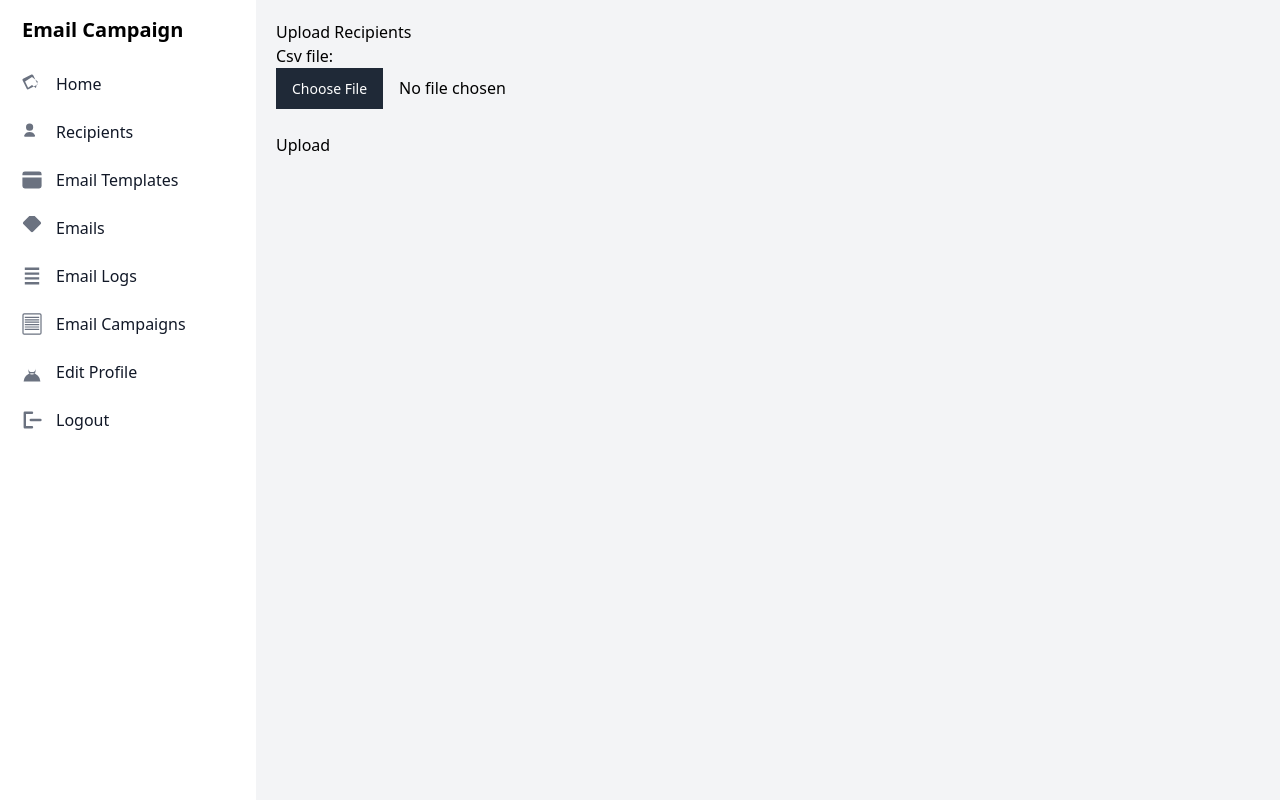
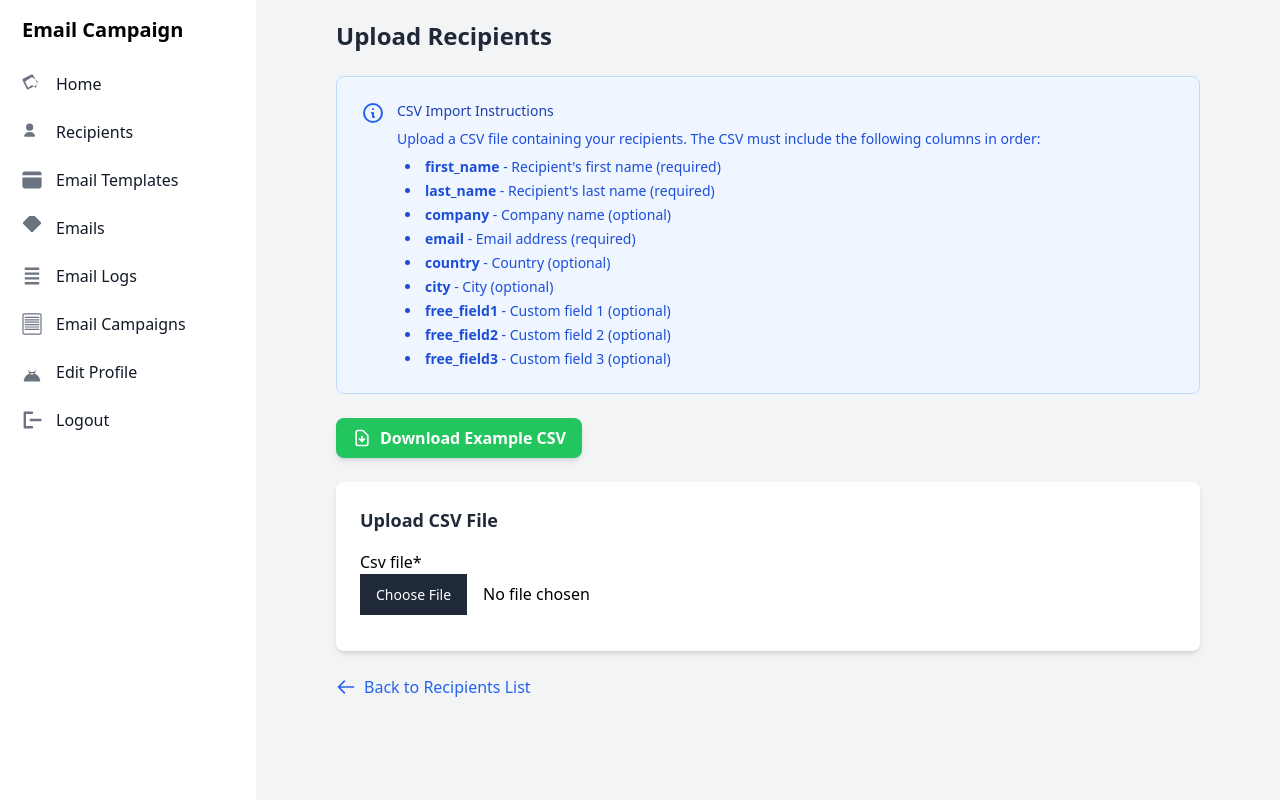
Before and after one commit to StjepanBosnjakovic/djangoMailer, a Django app: page /recipients/upload/ in a window 1280 px wide. Run offline with Django 5.2, Linux system fonts and the light colour scheme; the visitor is signed in with stand-in values (Sample User, id 1); data that the repository does not hold is empty; some libraries are stand-ins or nearby versions.

Commit message:
Add recipient import page redesign with example CSV download
- Redesigned recipient upload page with consistent Tailwind CSS styling
- Added instructions card explaining required CSV columns
- Implemented example CSV download functionality with sample data
- Added download button for users to get a template CSV file
- Improved messages display with color-coded styling
- Added back navigation link to recipient list
- Used crispy forms for better form rendering

```diff
--- a/campaign/templates/recipient_upload.html
+++ b/campaign/templates/recipient_upload.html
@@ -1,25 +1,78 @@
 {% extends 'base.html' %}
+{% load crispy_forms_tags %}
 
-{% block title %}Email Templates{% endblock %}
+{% block title %}Upload Recipients{% endblock %}
 
 {% block content %}
-<head>
-    <title>Upload Recipients</title>
-</head>
-<body>
-    <h1>Upload Recipients</h1>
+<div class="container mx-auto px-4 max-w-4xl">
+    <h1 class="text-2xl font-bold mb-6 text-gray-800 dark:text-gray-100">Upload Recipients</h1>
+
+    <!-- Messages -->
     {% if messages %}
-    <ul>
+    <div class="mb-6">
         {% for message in messages %}
-        <li>{{ message }}</li>
+        <div class="p-4 rounded-lg mb-3 {% if message.tags == 'success' %}bg-green-100 text-green-700 dark:bg-green-800 dark:text-green-200{% elif message.tags == 'error' %}bg-red-100 text-red-700 dark:bg-red-800 dark:text-red-200{% else %}bg-blue-100 text-blue-700 dark:bg-blue-800 dark:text-blue-200{% endif %}">
+            {{ message }}
+        </div>
         {% endfor %}
-    </ul>
+    </div>
     {% endif %}
-    <form method="post" enctype="multipart/form-data">
-        {% csrf_token %}
-        {{ form.csv_file.label_tag }}<br>
-        {{ form.csv_file }}<br><br>
-        <button type="submit" class=""w-full py-2 px-4 bg-blue-600 text-white rounded-md hover:bg-blue-700 focus:outline-none"">Upload</button>
-    </form>
-</body>
+
+    <!-- Instructions Card -->
+    <div class="mb-6 p-6 bg-blue-50 dark:bg-blue-900 border border-blue-200 dark:border-blue-700 rounded-lg">
+        <div class="flex items-start">
+            <div class="flex-shrink-0">
+                <svg class="h-6 w-6 text-blue-600 dark:text-blue-400" fill="none" stroke="currentColor" viewBox="0 0 24 24">
+                    <path stroke-linecap="round" stroke-linejoin="round" stroke-width="2" d="M13 16h-1v-4h-1m1-4h.01M21 12a9 9 0 11-18 0 9 9 0 0118 0z"></path>
+                </svg>
+            </div>
+            <div class="ml-3">
+                <h3 class="text-sm font-medium text-blue-800 dark:text-blue-200">CSV Import Instructions</h3>
+                <div class="mt-2 text-sm text-blue-700 dark:text-blue-300">
+                    <p class="mb-2">Upload a CSV file containing your recipients. The CSV must include the following columns in order:</p>
+                    <ul class="list-disc list-inside space-y-1 ml-2">
+                        <li><strong>first_name</strong> - Recipient's first name (required)</li>
+                        <li><strong>last_name</strong> - Recipient's last name (required)</li>
+                        <li><strong>company</strong> - Company name (optional)</li>
+                        <li><strong>email</strong> - Email address (required)</li>
+                        <li><strong>country</strong> - Country (optional)</li>
+                        <li><strong>city</strong> - City (optional)</li>
+                        <li><strong>free_field1</strong> - Custom field 1 (optional)</li>
+                        <li><strong>free_field2</strong> - Custom field 2 (optional)</li>
+                        <li><strong>free_field3</strong> - Custom field 3 (optional)</li>
+                    </ul>
+                </div>
+            </div>
+        </div>
+    </div>
+
+    <!-- Download Example CSV Button -->
+    <div class="mb-6">
+        <a href="{% url 'download_example_csv' %}" class="inline-flex items-center px-4 py-2 bg-green-500 text-white font-semibold rounded-lg shadow-md hover:bg-green-700 focus:outline-none focus:ring-2 focus:ring-green-400">
+            <svg class="w-5 h-5 mr-2" fill="none" stroke="currentColor" viewBox="0 0 24 24">
+                <path stroke-linecap="round" stroke-linejoin="round" stroke-width="2" d="M12 10v6m0 0l-3-3m3 3l3-3m2 8H7a2 2 0 01-2-2V5a2 2 0 012-2h5.586a1 1 0 01.707.293l5.414 5.414a1 1 0 01.293.707V19a2 2 0 01-2 2z"></path>
+            </svg>
+            Download Example CSV
+        </a>
+    </div>
+
+    <!-- Upload Form Card -->
+    <div class="p-6 bg-white dark:bg-gray-800 rounded-lg shadow-md">
+        <h2 class="text-lg font-semibold mb-4 text-gray-800 dark:text-gray-100">Upload CSV File</h2>
+        <form method="post" enctype="multipart/form-data">
+            {% csrf_token %}
+            {{ form|crispy }}
+        </form>
+    </div>
+
+    <!-- Back to Recipients List -->
+    <div class="mt-6">
+        <a href="{% url 'recipient_list' %}" class="inline-flex items-center text-blue-600 dark:text-blue-400 hover:text-blue-800 dark:hover:text-blue-300">
+            <svg class="w-5 h-5 mr-2" fill="none" stroke="currentColor" viewBox="0 0 24 24">
+                <path stroke-linecap="round" stroke-linejoin="round" stroke-width="2" d="M10 19l-7-7m0 0l7-7m-7 7h18"></path>
+            </svg>
+            Back to Recipients List
+        </a>
+    </div>
+</div>
 {% endblock %}
--- a/campaign/urls.py
+++ b/campaign/urls.py
@@ -12,6 +12,7 @@ urlpatterns = [
     path("logs/", views.log_list, name="log_list"),
     path("recipients/", views.recipient_list, name="recipient_list"),
     path("recipients/upload/", views.recipient_upload, name="recipient_upload"),
+    path("recipients/download-example/", views.download_example_csv, name="download_example_csv"),
     path("emails/", views.email_list, name="email_list"),
     path("email_send_candidate/<int:pk>/send_now/", views.send_email_now, name="send_email_now"),
     path("emails/create/", views.email_create, name="email_create"),
--- a/campaign/views.py
+++ b/campaign/views.py
@@ -4,6 +4,7 @@ import io
 from django.contrib import messages
 from django.contrib.auth.decorators import login_required
 from django.core.paginator import Paginator
+from django.http import HttpResponse
 from django.shortcuts import get_object_or_404, redirect, render
 from django.utils import timezone
 
@@ -118,6 +119,67 @@ def recipient_upload(request):
     else:
         form = RecipientUploadForm()
     return render(request, "recipient_upload.html", {"form": form})
+
+
+@login_required
+def download_example_csv(request):
+    """Generate and download an example CSV file with recipient data structure."""
+    # Create the HttpResponse object with CSV header
+    response = HttpResponse(content_type="text/csv")
+    response["Content-Disposition"] = 'attachment; filename="recipients_example.csv"'
+
+    # Create CSV writer
+    writer = csv.writer(response)
+
+    # Write header row
+    writer.writerow([
+        "first_name",
+        "last_name",
+        "company",
+        "email",
+        "country",
+        "city",
+        "free_field1",
+        "free_field2",
+        "free_field3",
+    ])
+
+    # Write example data rows
+    writer.writerow([
+        "John",
+        "Doe",
+        "Acme Corp",
+        "john.doe@example.com",
+        "USA",
+        "New York",
+        "Sales",
+        "Premium",
+        "2024",
+    ])
+    writer.writerow([
+        "Jane",
+        "Smith",
+        "Tech Solutions Inc",
+        "jane.smith@example.com",
+        "Canada",
+        "Toronto",
+        "Marketing",
+        "Standard",
+        "2023",
+    ])
+    writer.writerow([
+        "Bob",
+        "Johnson",
+        "Global Industries",
+        "bob.johnson@example.com",
+        "UK",
+        "London",
+        "Support",
+        "Enterprise",
+        "2025",
+    ])
+
+    return response
 
 
 @login_required
```
